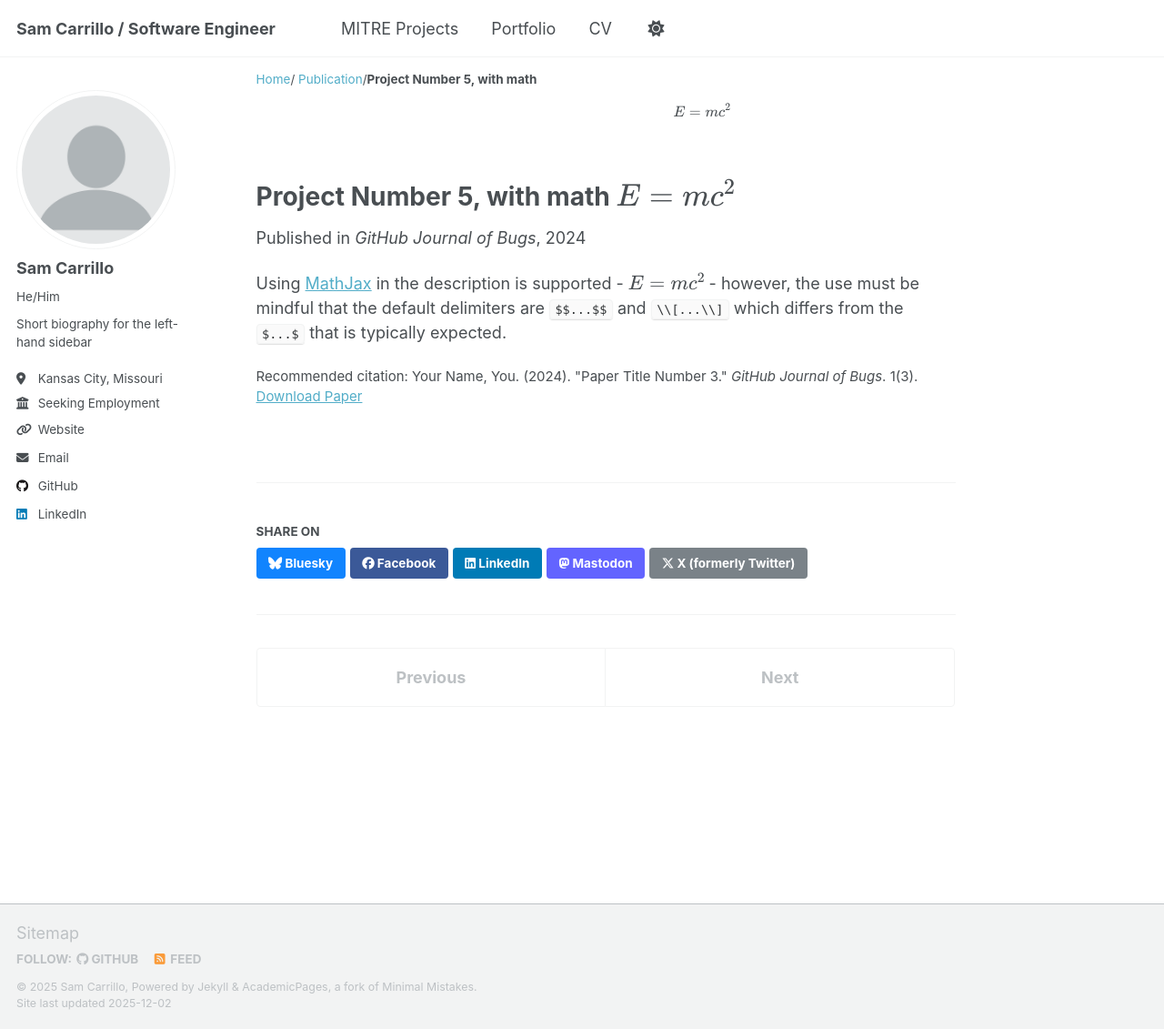
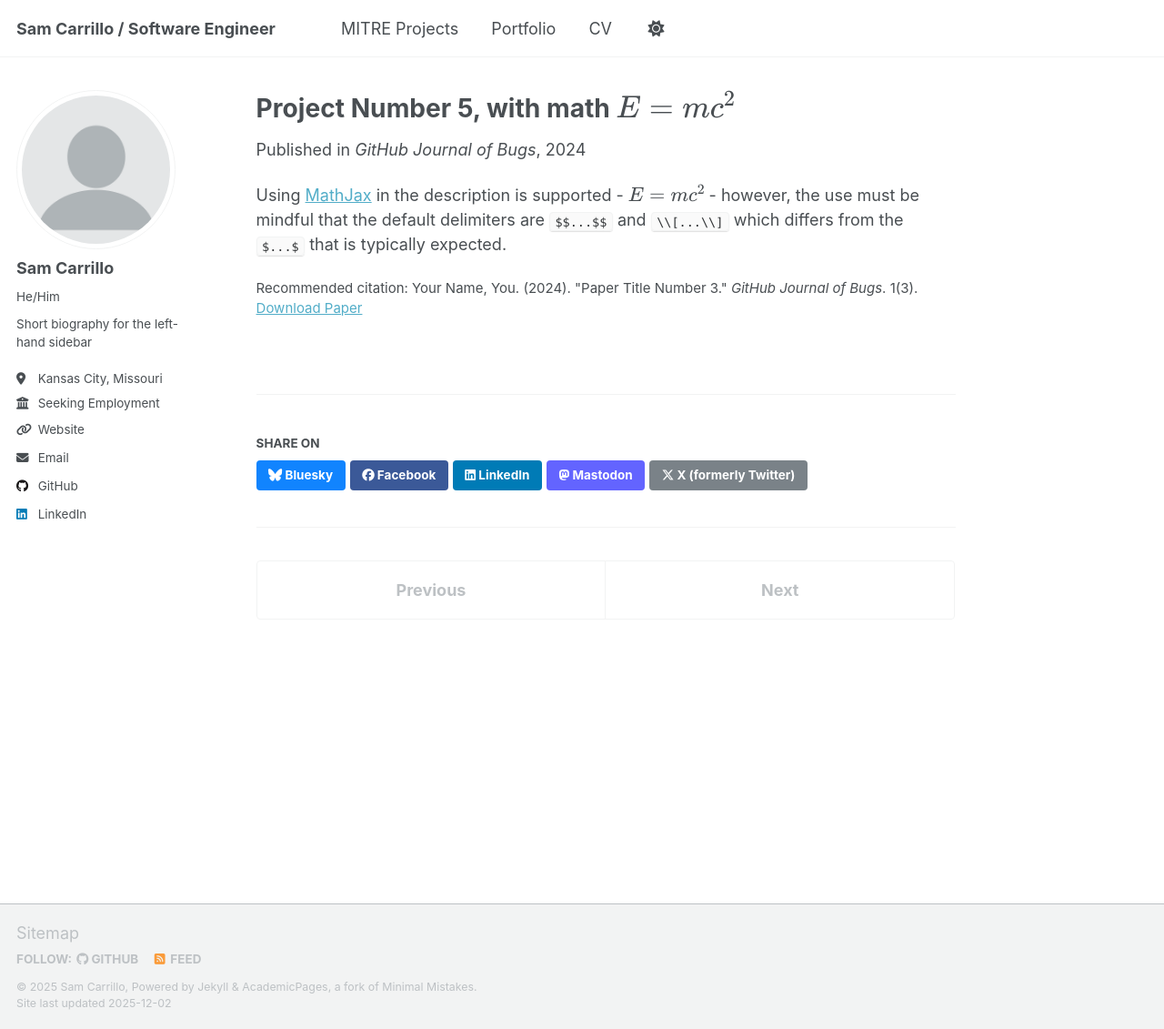
Before and after one commit to carrils/carrils.github.io, a Jekyll site: the page built from _publications/2025-06-08-paper-title-number-5.md, in a window 1280 px wide and 1131 px high. Shown: the whole window at 91% size. Built offline with Jekyll 4.4.1, drawn with Linux system fonts in a browser that asks for light colours; a script that is not in the unit is left out; some of the changed lines change nothing that is shown.

Commit message:
add good stuff subtract bad stuff but leave more bad stuff to subtract for later

```diff
--- a/_config.yml
+++ b/_config.yml
@@ -83,17 +83,17 @@
   zhihu            : # Username
 
 # Publication Category - The following the list of publication categories and their headings
-#publication_category:
-#  books:
-#    title: 'Books'
-#  manuscripts:
-#    title: 'Journal Articles'
-#  conferences:
-#    title: 'Conference Papers'
+publication_category:
+  books:
+    title: 'Books'
+  manuscripts:
+    title: 'Journal Articles'
+  conferences:
+    title: 'Conference Papers'
 
 # Site Settings
 teaser                   :  # filename of teaser fallback teaser image placed in /images/ for social media previews
-breadcrumbs              : true # true, false (default)
+breadcrumbs              : false # true, false (default)
 words_per_minute         : 160
 future                   : true
 read_more                : "disabled" # if enabled, adds "Read more" links to excerpts
@@ -333,12 +333,12 @@
 #  - <base_path>/tags/my-awesome-tag/index.html ~> path: /tags/
 #  - <base_path/categories/my-awesome-category/index.html ~> path: /categories/
 #  - <base_path/my-awesome-category/index.html ~> path: /
-#category_archive:
-#  type: liquid
-#  path: /categories/
-#tag_archive:
-#  type: liquid
-#  path: /tags/
+category_archive:
+  type: liquid
+  path: /categories/
+tag_archive:
+  type: liquid
+  path: /tags/
 # https://github.com/jekyll/jekyll-archives
 # jekyll-archives:
 #   enabled:
```
